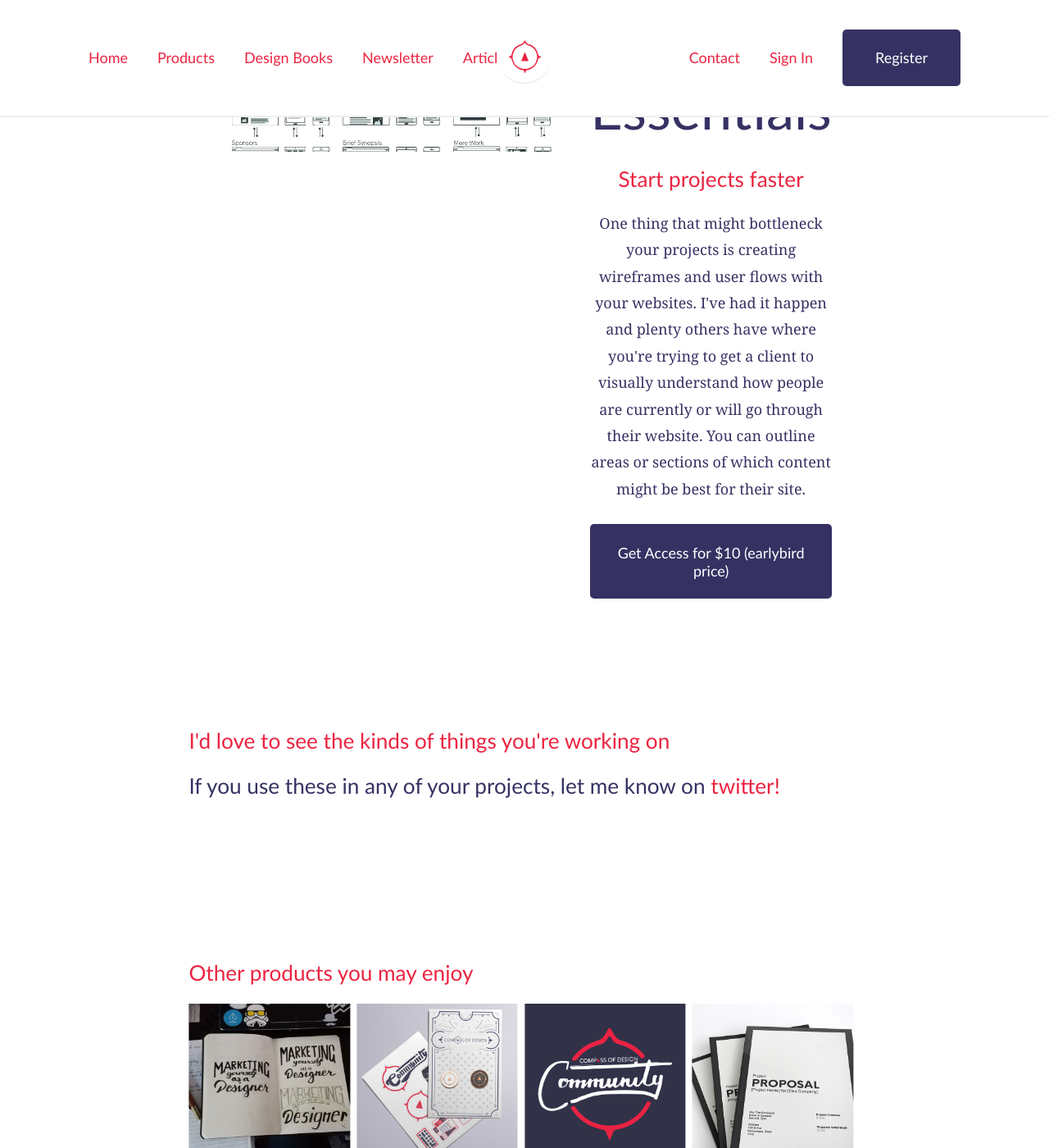
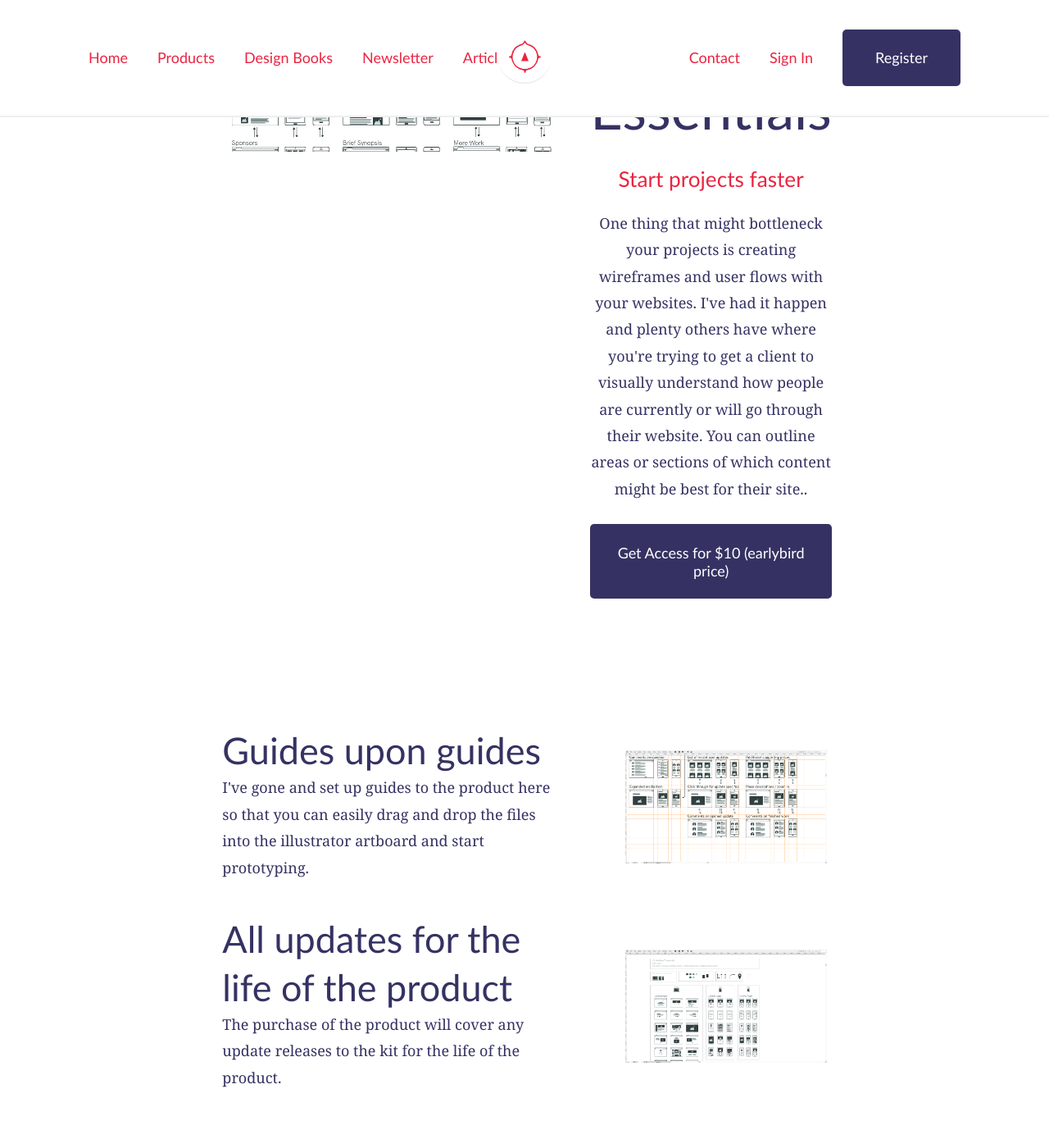
Before and after one commit to compassofdesign/site, a Jekyll site: the page built from _posts/products/2017-07-01-wireframe-kit.md, in a window 1280 px wide and 1400 px high, scrolled down 234 px. Shown: the whole window at 82% size. Built offline with Jekyll 4.4.1, drawn with Linux system fonts in a browser that asks for light colours; nearby versions of some CDN libraries; a script that is not in the unit is left out; some of the changed text lies outside the part shown.

Commit message:
added more images to the wireframe kit

```diff
--- a/_posts/products/2017-07-01-wireframe-kit.md
+++ b/_posts/products/2017-07-01-wireframe-kit.md
@@ -2,7 +2,18 @@
 layout: products
 category: products
 title: Vector Wireframe Essentials
-description: One thing that might bottleneck your projects is creating wireframes and user flows with your websites. I've had it happen and plenty others have where you're trying to get a client to visually understand how people are currently or will go through their website. You can outline areas or sections of which content might be best for their site.
+description: One thing that might bottleneck your projects is creating wireframes and user flows with your websites. I've had it happen and plenty others have where you're trying to get a client to visually understand how people are currently or will go through their website. You can outline areas or sections of which content might be best for their site..
+product_info:
+- I've gone and set up guides to the product here so that you can easily drag and drop the files into the illustrator artboard and start prototyping.
+- The purchase of the product will cover any update releases to the kit for the life of the product.
+paragraph_title:
+- Guides upon guides
+- All updates for the life of the product
+product_images:
+- /assets/img/p/user-flow/guides.png
+- /assets/img/p/user-flow/thumb.png
+
+testimony:
 type: Template
 tags: [template, pdf, freebie]
 index_image: assets/img/p/user-flow/userflow-landing.jpg
```
Also changed, not shown: _posts/articles/2017-02-06-fluff.md (+1 -1 lines), assets/img/p/user-flow/guides.png (added), assets/img/p/user-flow/thumb.png (added), 1 other file.
